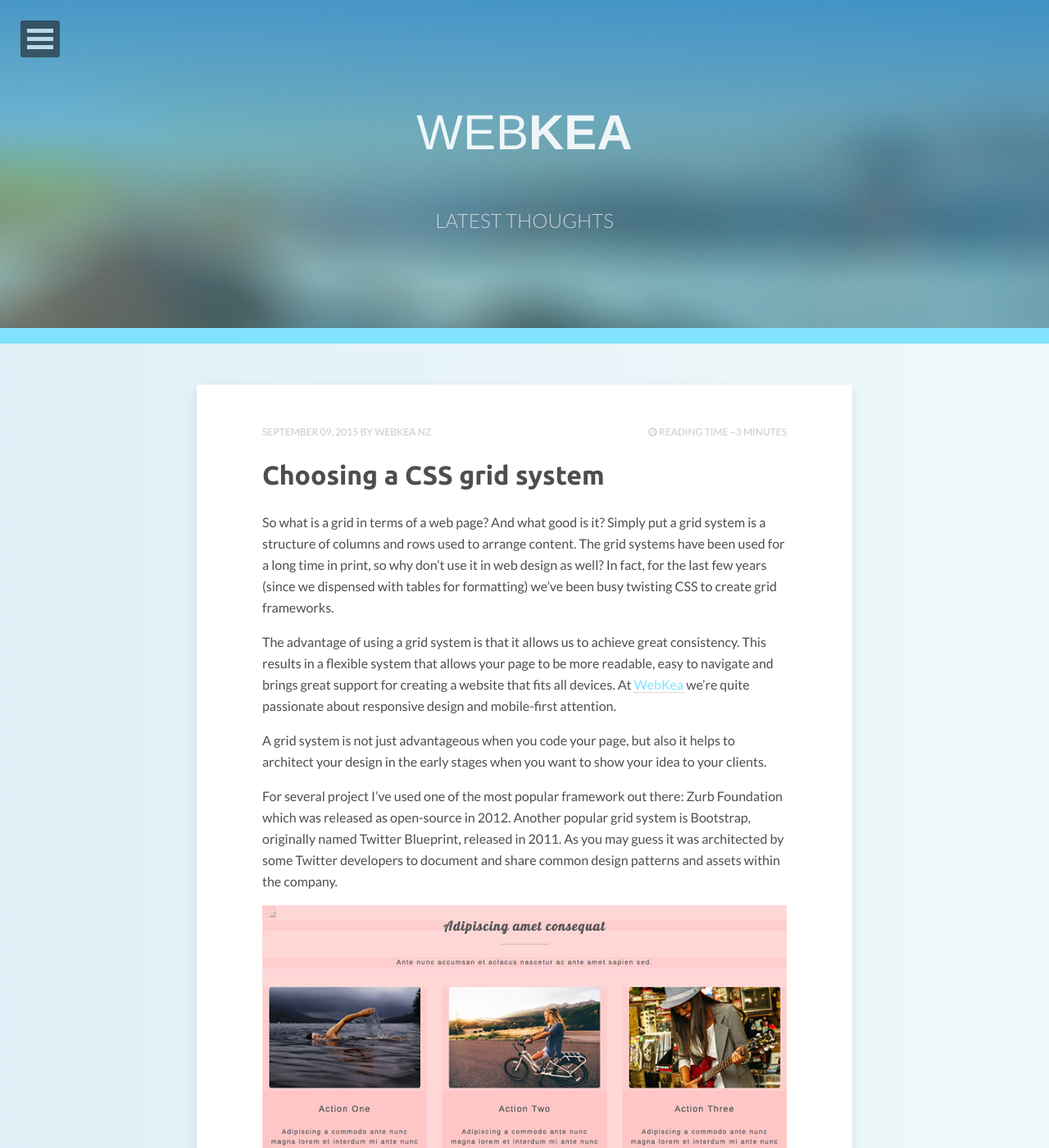
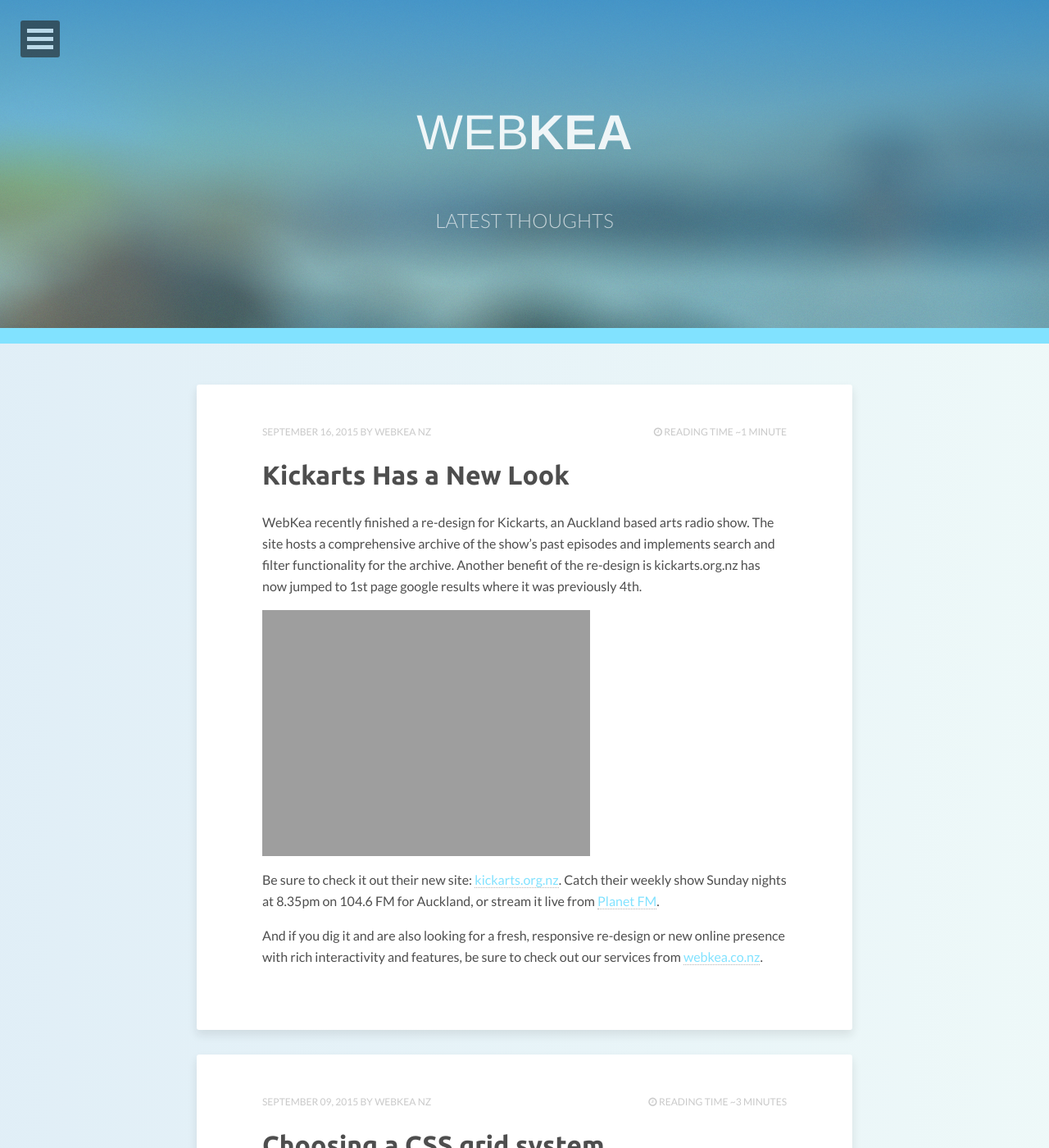
Before and after one commit to webkea/blog, a Jekyll site: the page built from index.html, in a window 1280 px wide and 1400 px high. Shown: the whole window at 82% size. Built offline with Jekyll 4.4.1, drawn with Linux system fonts in a browser that asks for light colours; nearby versions of some CDN libraries; the list of posts is cut into pages by our own code.

Commit message:
kickarts blog post

```diff
--- a/_posts/posts/2015-09-09-choosing-a-css-grid.markdown
+++ b/_posts/posts/2015-09-09-choosing-a-css-grid.markdown
@@ -9,7 +9,7 @@ image:
   feature:
   credit:
   creditlink:
-comments:
+comments: false
 share:
 date: 2015-09-09T23:51:30+12:00
 ---
--- /dev/null
+++ b/_posts/posts/2015-09-16-kickarts-has-a-new-look.markdown
@@ -0,0 +1,24 @@
+---
+layout: post
+title: Kickarts Has a New Look
+modified:
+categories:
+description:
+tags: [web-design, responsive]
+image:
+  feature:
+  credit:
+  creditlink:
+comments: false
+share:
+date: 2015-09-16T19:41:01+12:00
+---
+
+WebKea recently finished a re-design for Kickarts, an Auckland based arts radio show. The site hosts a comprehensive archive of the show’s past episodes and implements search and filter functionality for the archive. Another benefit of the re-design is kickarts.org.nz has now jumped to 1st page google results where it was previously 4th.
+
+![image]({{ site.url }}/images/kickarts-new-site.jpg)
+
+Be sure to check it out their new site: [kickarts.org.nz](http://www.kickarts.org.nz).
+Catch their weekly show Sunday nights at 8.35pm on 104.6 FM for Auckland, or stream it live from [Planet FM](http://www.planetaudio.org.nz/ab/index.php).
+
+And if you dig it and are also looking for a fresh, responsive re-design or new online presence with rich interactivity and features, be sure to check out our services from [webkea.co.nz](http://webkea.co.nz).
```
Also changed, not shown: _posts/posts/2015-09-03-taking-the-leap.md (+1 -1 lines).
